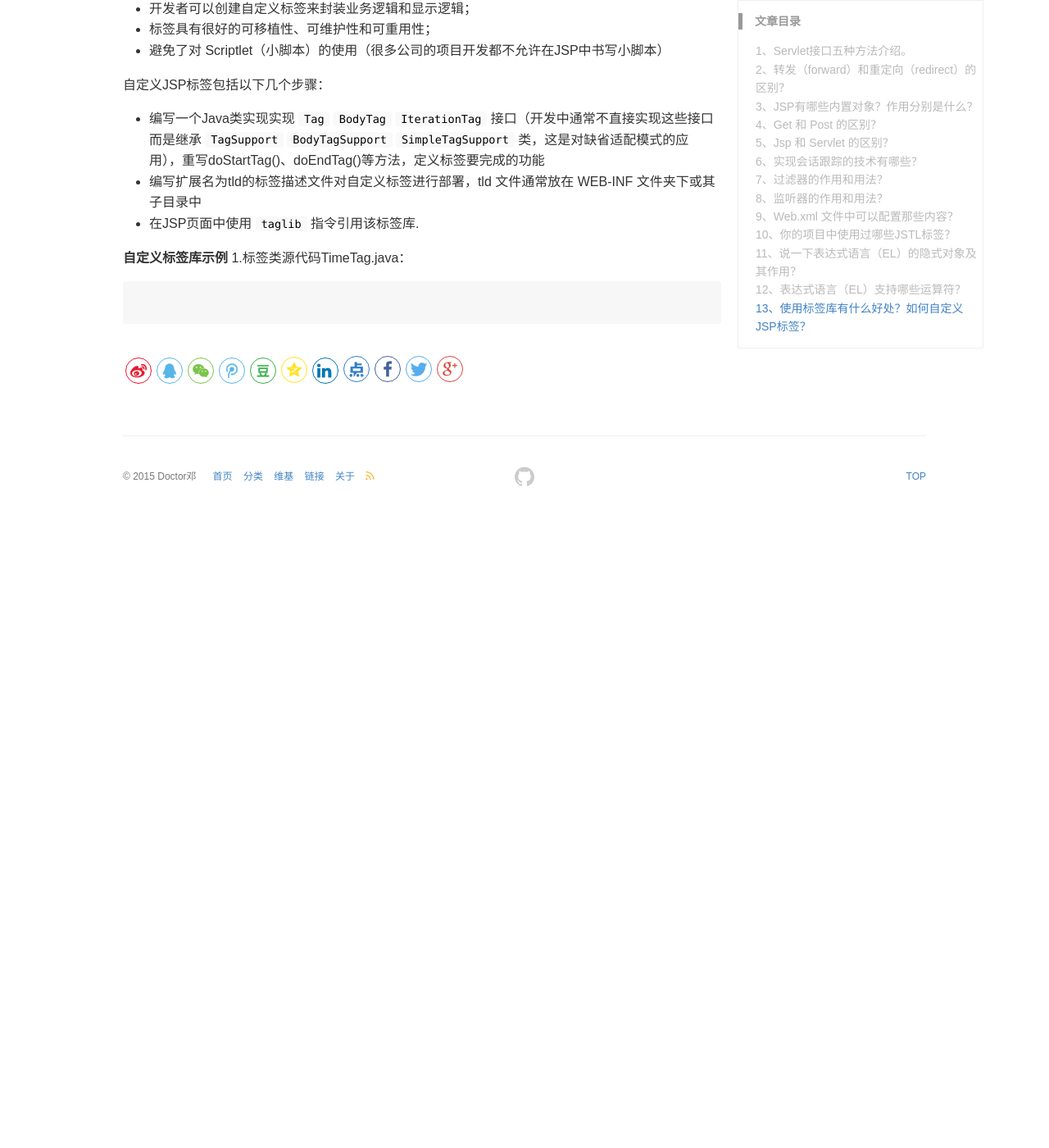
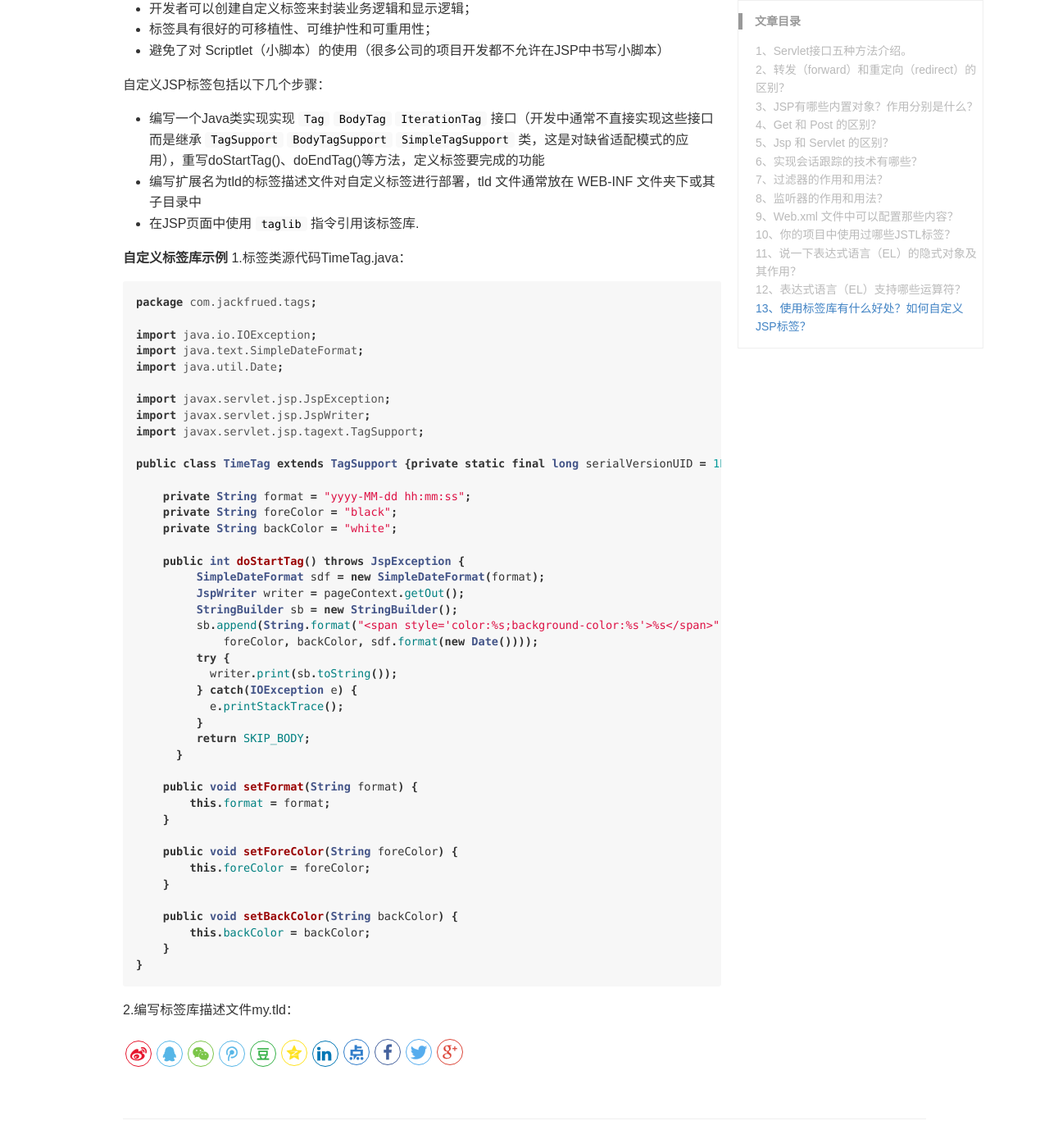
Before and after one commit to DoctorDeng/DoctorDeng.github.io, a Jekyll site: the page built from _posts/2016-09-12-java-面试.md, in a window 1280 px wide and 1400 px high, scrolled down 11983 px. Shown: the whole window at 82% size. Built offline with Jekyll 4.4.1, drawn with Linux system fonts in a browser that asks for light colours; before the commit the page ends 12613 px from its top, so only the background shows below that.

Commit message:
modify file

````diff
--- a/_posts/2016-09-12-java-面试.md
+++ b/_posts/2016-09-12-java-面试.md
@@ -486,5 +486,48 @@ ${sessionScope.loginUser.username}
 1.标签类源代码TimeTag.java：
 
 ```java?linenums
+package com.jackfrued.tags;
 
+import java.io.IOException;
+import java.text.SimpleDateFormat;
+import java.util.Date;
+
+import javax.servlet.jsp.JspException;
+import javax.servlet.jsp.JspWriter;
+import javax.servlet.jsp.tagext.TagSupport;
+
+public class TimeTag extends TagSupport {private static final long serialVersionUID = 1L;
+
+    private String format = "yyyy-MM-dd hh:mm:ss";
+    private String foreColor = "black";
+    private String backColor = "white";
+
+    public int doStartTag() throws JspException {
+         SimpleDateFormat sdf = new SimpleDateFormat(format);
+         JspWriter writer = pageContext.getOut();
+         StringBuilder sb = new StringBuilder();
+         sb.append(String.format("<span style='color:%s;background-color:%s'>%s</span>",
+             foreColor, backColor, sdf.format(new Date())));
+         try {
+           writer.print(sb.toString());
+         } catch(IOException e) {
+           e.printStackTrace();
+         }
+         return SKIP_BODY;
+      }
+
+    public void setFormat(String format) {
+        this.format = format;
+    }
+
+    public void setForeColor(String foreColor) {
+        this.foreColor = foreColor;
+    }
+
+    public void setBackColor(String backColor) {
+        this.backColor = backColor;
+    }
+}
 ```
+
+2.编写标签库描述文件my.tld：
````
